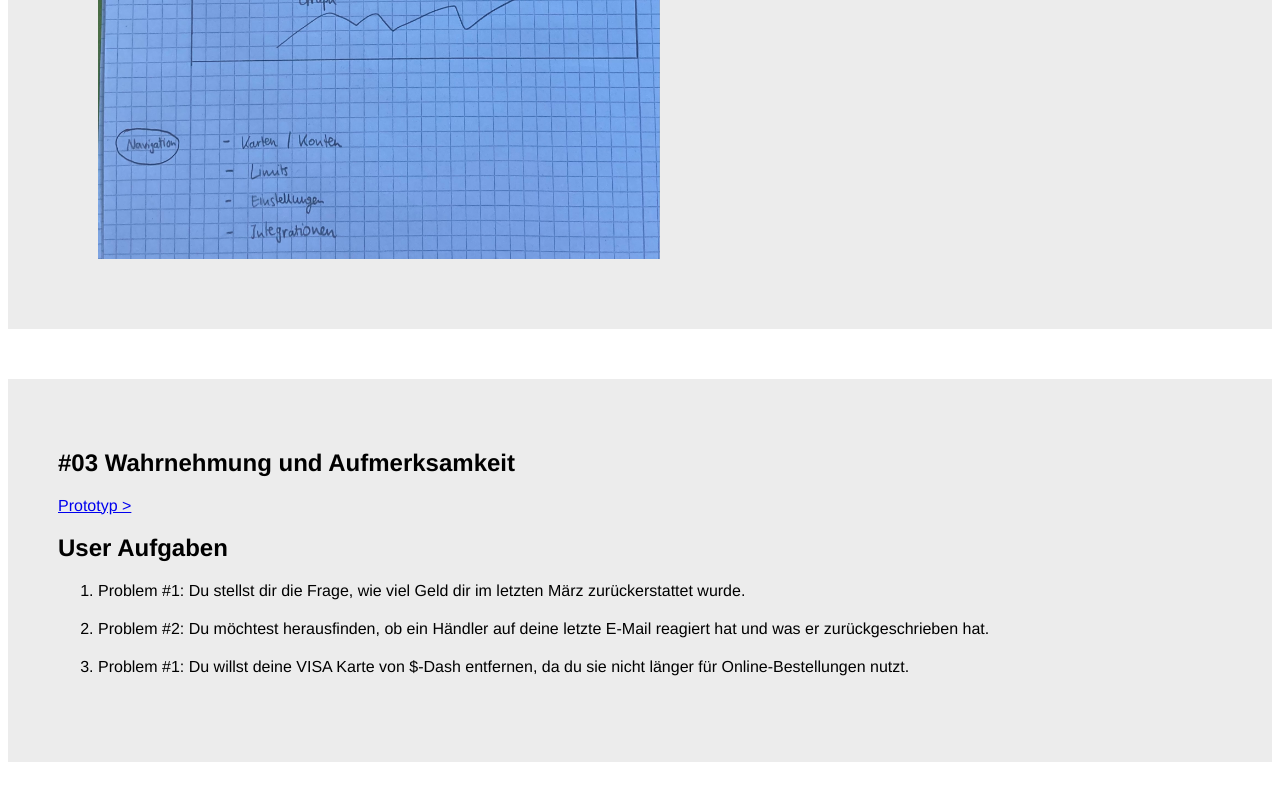
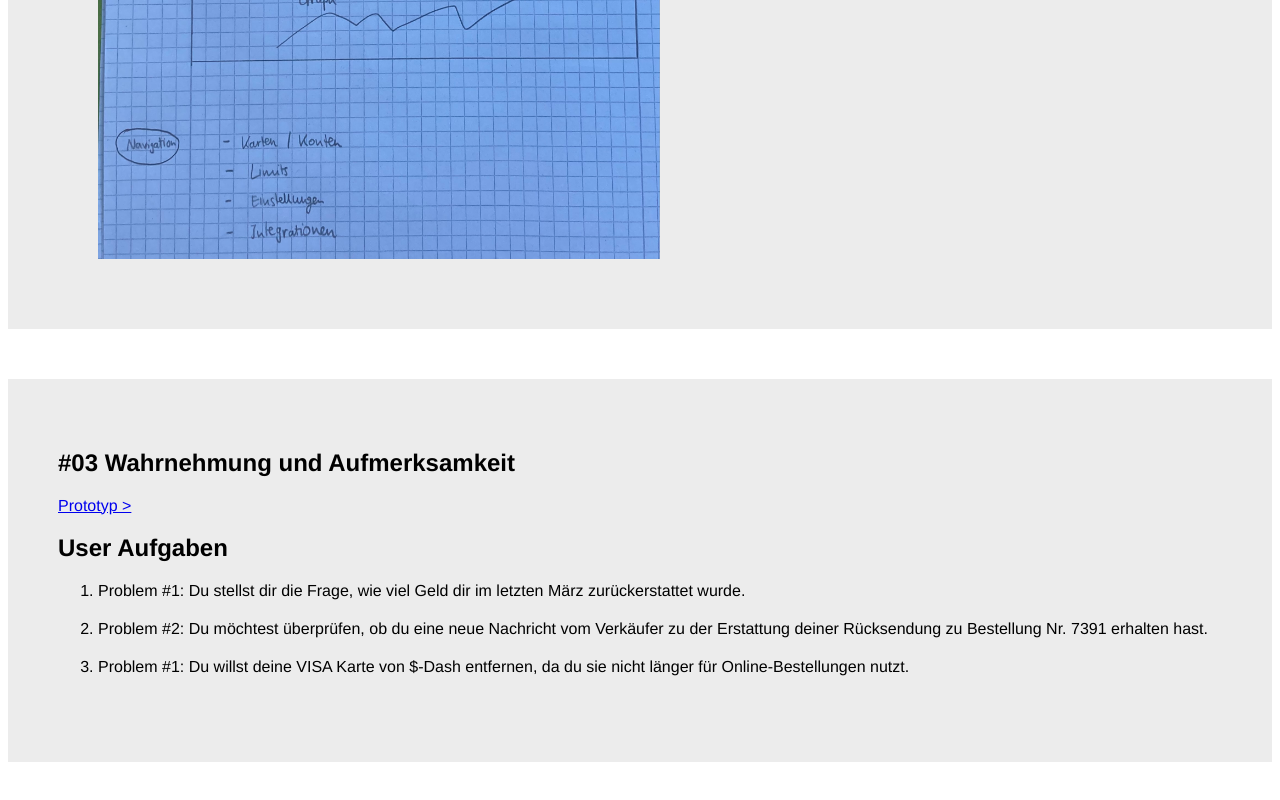
Before and after one commit to loge99/IFD, a plain HTML site: page index.html in a window 1280 px wide. Shown: the part 2786-3586 px from the top of the page. Drawn offline with Linux system fonts and the light colour scheme.

Commit message:
Updates & Fixes

```diff
--- a/index.html
+++ b/index.html
@@ -139,8 +139,8 @@
       <h2>User Aufgaben</h2>
       <ol>
         <li>Problem #1: Du stellst dir die Frage, wie viel Geld dir im letzten März zurückerstattet wurde.</li>
-        <li>Problem #2: Du möchtest herausfinden, ob ein Händler auf deine letzte E-Mail reagiert hat und was er
-          zurückgeschrieben hat.</li>
+        <li>Problem #2: Du möchtest überprüfen, ob du eine neue Nachricht vom Verkäufer zu der Erstattung deiner
+          Rücksendung zu Bestellung Nr. 7391 erhalten hast.</li>
         <li>Problem #1: Du willst deine VISA Karte von $-Dash entfernen, da du sie nicht länger für Online-Bestellungen
           nutzt.</li>
       </ol>
```
